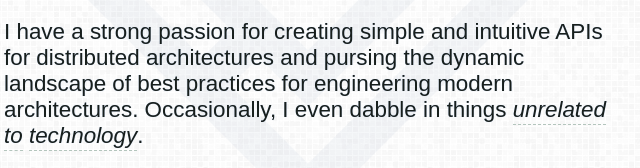
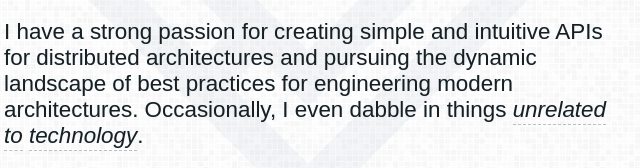
Before and after one commit to xtrementl/xtrementl.github.io, a plain HTML site: page index.html in a window 1280 px wide. Shown: the part 420-588 px from the top of the page, 332-972 px from the left. Drawn offline with Linux system fonts and the light colour scheme; a web font is replaced by a local one.

Commit message:
Content fixups

```diff
--- a/index.html
+++ b/index.html
@@ -23,7 +23,7 @@
       </p>
       <p>
         I have a strong passion for creating simple and intuitive APIs for distributed architectures
-        and pursing the dynamic landscape of best practices for engineering modern architectures.
+        and pursuing the dynamic landscape of best practices for engineering modern architectures.
         Occasionally, I even dabble in things
         <a href="https://www.allrecipes.com/recipes/17622/everyday-cooking/more-meal-ideas/diy/" title="Cooking">unrelated</a>
         <a href="https://www.nps.gov/yell/planyourvisit/hiking.htm" title="Hiking">to</a>
```
